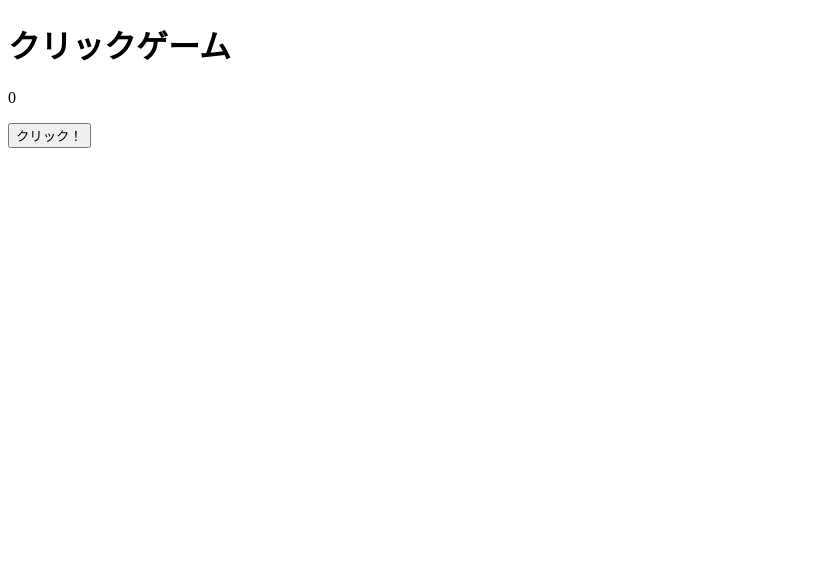
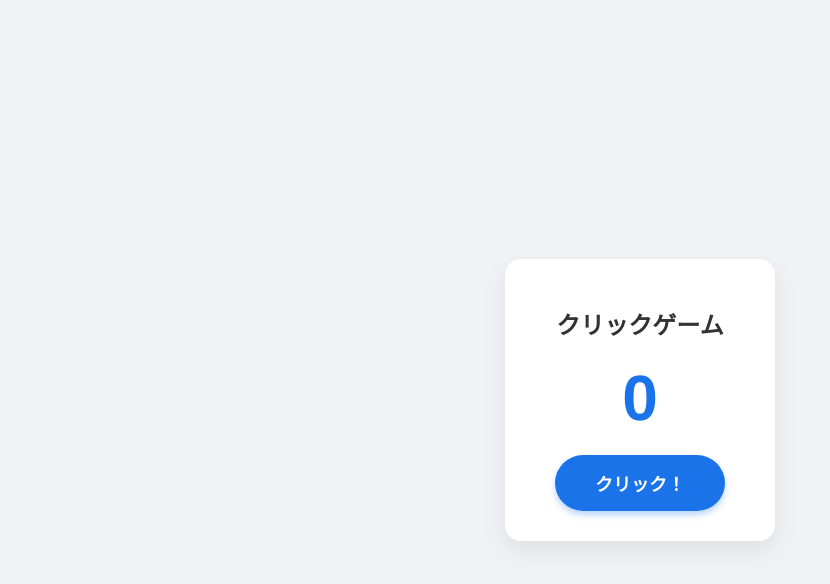
Before and after one commit to kanakogisyou/-, a plain HTML site: page クリックゲーム/index.html in a window 1280 px wide. Shown: the whole page, without its empty margins (0-830 px from the left). Drawn offline with Linux system fonts and the light colour scheme.

Commit message:
Update index.html

```diff
--- a/クリックゲーム/index.html
+++ b/クリックゲーム/index.html
@@ -1,13 +1,17 @@
 <!DOCTYPE html>
-<html>
+<html lang="ja">
 <head>
   <meta charset="UTF-8">
   <title>クリックゲーム</title>
+  <link rel="stylesheet" href="style.css">
 </head>
 <body>
-  <h1>クリックゲーム</h1>
-  <p id="score">0</p>
-  <button onclick="add()">クリック！</button>
+
+  <div class="game-container">
+    <h1>クリックゲーム</h1>
+    <p id="score">0</p>
+    <button onclick="add()">クリック！</button>
+  </div>
 
   <script src="game.js"></script>
 </body>
```
